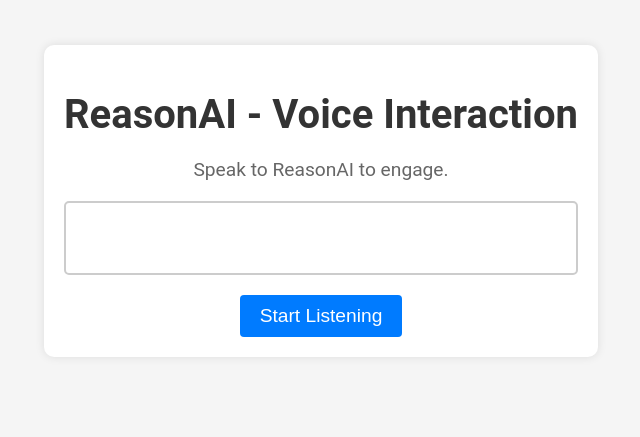
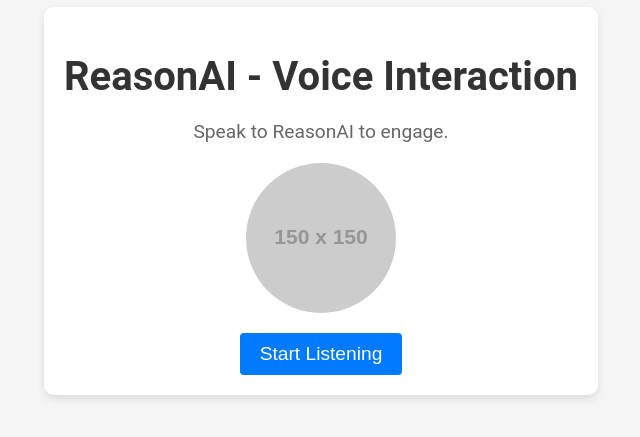
Before and after one commit to mirak-oracle/ReasonAi, a plain HTML site: page index.html in a window 1280 px wide. Shown: the part 199-636 px from the top of the page, without its empty margins (319-959 px from the left). Drawn offline with Linux system fonts and the light colour scheme; placeholder pictures from the web are drawn by us.

Commit message:
Update index.html

```diff
--- a/index.html
+++ b/index.html
@@ -14,7 +14,7 @@
 
       gtag('config', 'G-ZY9S9E5VGC');
     </script>
-    <style>
+       <style>
         body {
             font-family: 'Roboto', sans-serif;
             background-color: #f5f5f5;
@@ -28,10 +28,10 @@
 
         .container {
             text-align: center;
+            background: white;
+            padding: 20px;
             border-radius: 10px;
-            padding: 20px;
-            box-shadow: 0 0 10px rgba(0, 0, 0, 0.1);
-            background-color: #fff;
+            box-shadow: 0 4px 8px rgba(0, 0, 0, 0.1);
         }
 
         h1 {
@@ -50,10 +50,6 @@
             color: #444;
             font-size: 1.5rem;
             margin-bottom: 20px;
-            border: 2px solid #ccc;
-            padding: 10px;
-            border-radius: 5px;
-            min-height: 50px;
         }
 
         button {
@@ -71,14 +67,25 @@
         button:hover {
             background-color: #0056b3;
         }
+
+        .reasonai-image {
+            width: 150px;
+            height: 150px;
+            margin: 20px auto;
+            border-radius: 50%;
+            background: url('https://via.placeholder.com/150') no-repeat center center;
+            background-size: cover;
+        }
     </style>
 </head>
 <body>
     <div class="container">
         <h1>ReasonAI - Voice Interaction</h1>
         <p>Speak to ReasonAI to engage.</p>
+        <div class="reasonai-image"></div>
         <div id="output"></div>
         <button onclick="startListening()">Start Listening</button>
+    </div>
     </div>
 </body>
 </html>
```
